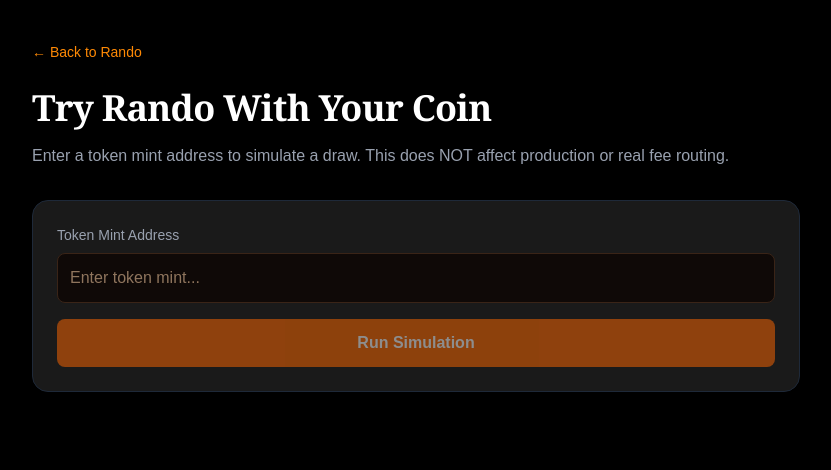
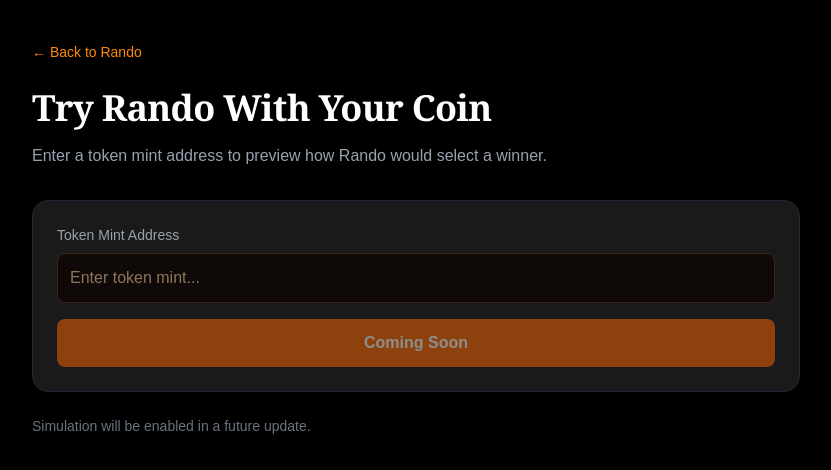
Before and after one commit to jacobcameron1-hash/Rando, a Next.js app: page /try in a window 1280 px wide. Shown: the top 470 px of the page, without its empty margins (224-1055 px from the left). Built offline with nearby package versions, Linux system fonts and the light colour scheme; no server answers; what @solana/wallet-adapter-react, @solana/wallet-adapter-react-ui would draw is missing.

Commit message:
Make try page production-safe (UI only)

```diff
--- a/src/app/try/page.tsx
+++ b/src/app/try/page.tsx
@@ -5,42 +5,6 @@
 
 export default function TryPage() {
   const [tokenMint, setTokenMint] = useState('');
-  const [loading, setLoading] = useState(false);
-  const [result, setResult] = useState<any>(null);
-  const [error, setError] = useState<string | null>(null);
-
-  async function handleRunTest() {
-    setLoading(true);
-    setError(null);
-    setResult(null);
-
-    try {
-      const res = await fetch('/api/proof/run-draw', {
-        method: 'POST',
-        headers: {
-          'Content-Type': 'application/json',
-          // ⚠️ THIS IS LOCAL ONLY — WILL NOT WORK IN PROD
-          'x-rando-admin-key': process.env.NEXT_PUBLIC_ADMIN_KEY || '',
-        },
-        body: JSON.stringify({
-          tokenMint,
-          simulate: true,
-        }),
-      });
-
-      const data = await res.json();
-
-      if (!res.ok) {
-        throw new Error(data.error || 'Request failed');
-      }
-
-      setResult(data);
-    } catch (err: any) {
-      setError(err.message || 'Something went wrong');
-    } finally {
-      setLoading(false);
-    }
-  }
 
   return (
     <main className="min-h-screen bg-black text-white px-6 py-10">
@@ -54,8 +18,7 @@
         </h1>
 
         <p className="text-gray-400 mb-8">
-          Enter a token mint address to simulate a draw. This does NOT affect
-          production or real fee routing.
+          Enter a token mint address to preview how Rando would select a winner.
         </p>
 
         <div className="bg-[#1a1a1a] p-6 rounded-2xl border border-gray-800">
@@ -71,29 +34,16 @@
           />
 
           <button
-            onClick={handleRunTest}
-            disabled={!tokenMint || loading}
-            className="w-full bg-orange-500 hover:bg-orange-600 transition px-4 py-3 rounded-lg font-semibold disabled:opacity-50"
+            disabled
+            className="w-full bg-orange-500 opacity-50 px-4 py-3 rounded-lg font-semibold cursor-not-allowed"
           >
-            {loading ? 'Running...' : 'Run Simulation'}
+            Coming Soon
           </button>
         </div>
 
-        {error && (
-          <div className="mt-6 text-red-400">
-            Error: {error}
-          </div>
-        )}
-
-        {result && (
-          <div className="mt-6 bg-[#1a1a1a] p-6 rounded-2xl border border-gray-800">
-            <h2 className="text-xl font-semibold mb-4">Result</h2>
-
-            <pre className="text-xs overflow-x-auto whitespace-pre-wrap">
-              {JSON.stringify(result, null, 2)}
-            </pre>
-          </div>
-        )}
+        <div className="mt-6 text-sm text-gray-500">
+          Simulation will be enabled in a future update.
+        </div>
       </div>
     </main>
   );
```
